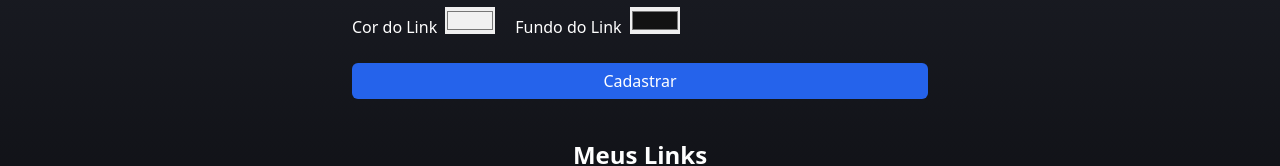
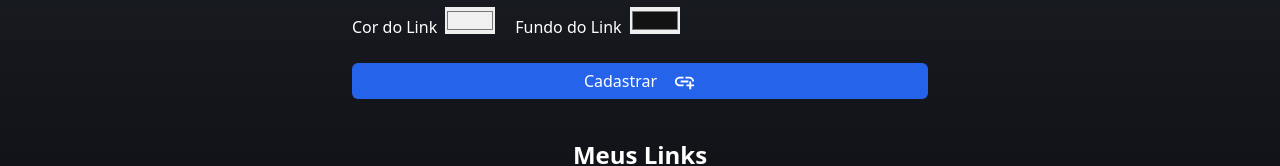
Before and after one commit to Henrique-Salles/LinkTree, a React (Vite) app: page /admin in a window 1280 px wide. Shown: the part 313-479 px from the top of the page. Built offline with nearby package versions, Linux system fonts and the light colour scheme; no server answers; sample sign-in values are in the browser's storage.

Commit message:
link icon

```diff
--- a/src/pages/admin/admin.tsx
+++ b/src/pages/admin/admin.tsx
@@ -2,6 +2,7 @@ import { Header } from "../../components/header/header";
 import { Input } from "../../components/input/input";
 import { FormEvent, useState } from "react";
 import { FiTrash } from "react-icons/fi";
+import { MdOutlineAddLink } from "react-icons/md";
 import { db } from "../../services/firebaseConnection";
 import {
   addDoc,
@@ -112,6 +113,7 @@ export function Admin() {
           className="mb-7 bg-blue-600 h-9 rounded-md text-white font-medium gap-4 flex justify-center items-center"
         >
           Cadastrar
+          <MdOutlineAddLink size={23} color="#fff" />
         </button>
       </form>
 
```
